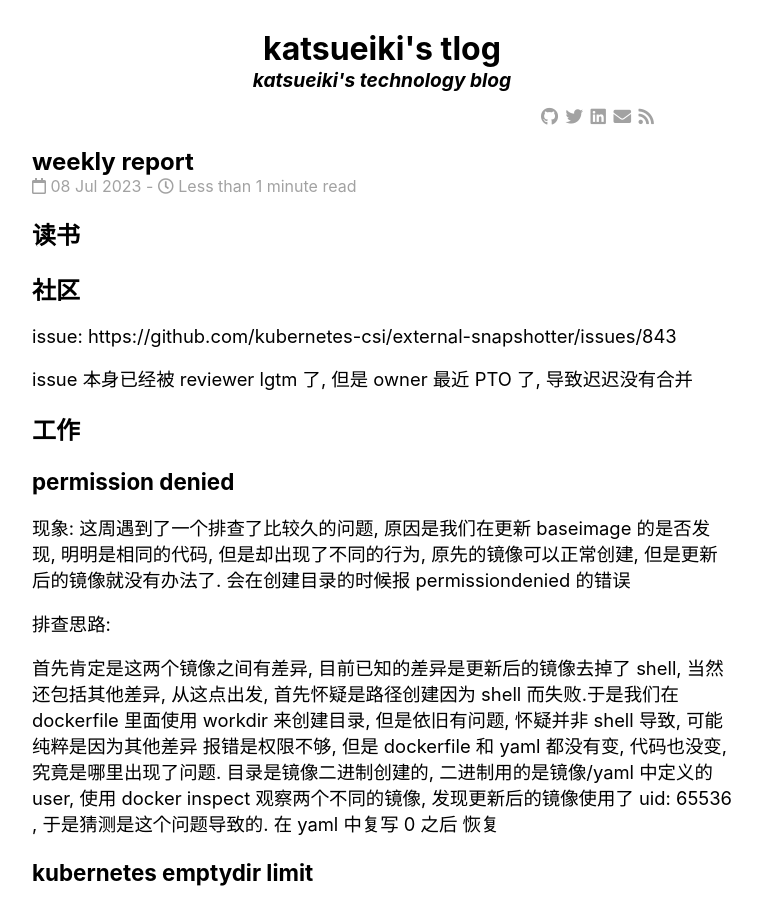
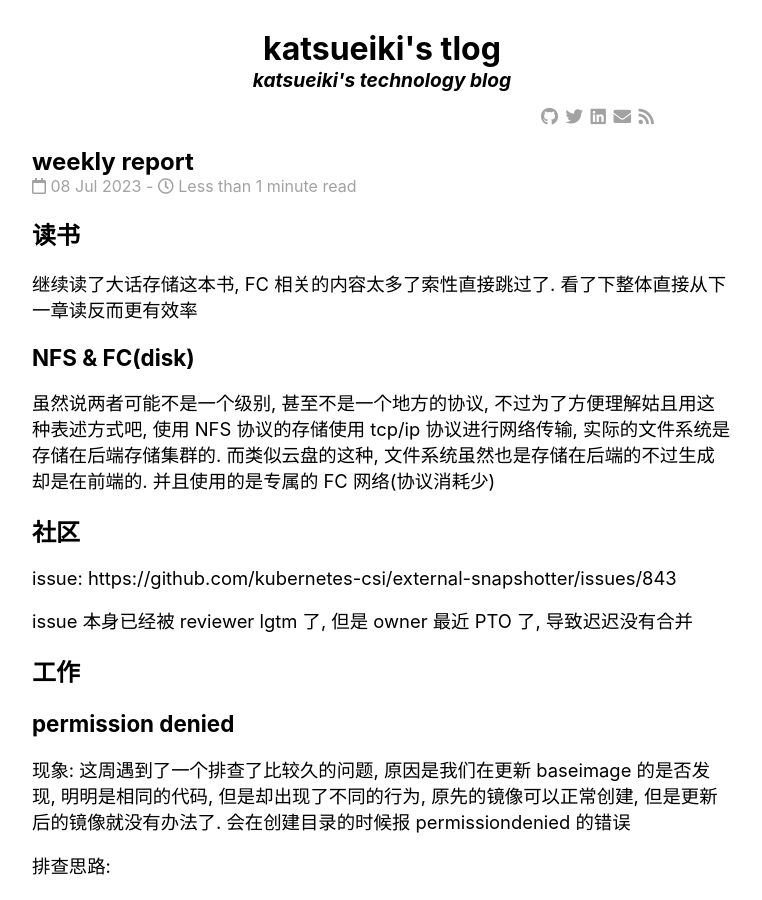
Before and after one commit to mowangdk/mowangdk.github.io, a Jekyll site: the page built from docs/_posts/2023-07-08-tech-report.markdown, in a window 1280 px wide and 900 px high. Shown: the whole window, without its empty margins (258-1020 px from the left). Built offline with Jekyll 4.4.1, drawn with Linux system fonts in a browser that asks for light colours; nearby versions of some CDN libraries; comment, search, counter and statistics services are not loaded.

Commit message:
chore: Add diary

```diff
--- a/docs/_posts/2023-07-08-tech-report.markdown
+++ b/docs/_posts/2023-07-08-tech-report.markdown
@@ -7,6 +7,10 @@ categories: weeklyreport
 
 # 读书
 
+继续读了大话存储这本书, FC 相关的内容太多了索性直接跳过了. 看了下整体直接从下一章读反而更有效率
+
+### NFS & FC(disk)
+虽然说两者可能不是一个级别, 甚至不是一个地方的协议, 不过为了方便理解姑且用这种表述方式吧, 使用 NFS 协议的存储使用 tcp/ip 协议进行网络传输, 实际的文件系统是存储在后端存储集群的. 而类似云盘的这种, 文件系统虽然也是存储在后端的不过生成却是在前端的. 并且使用的是专属的 FC 网络(协议消耗少)
 
 # 社区
 
```
